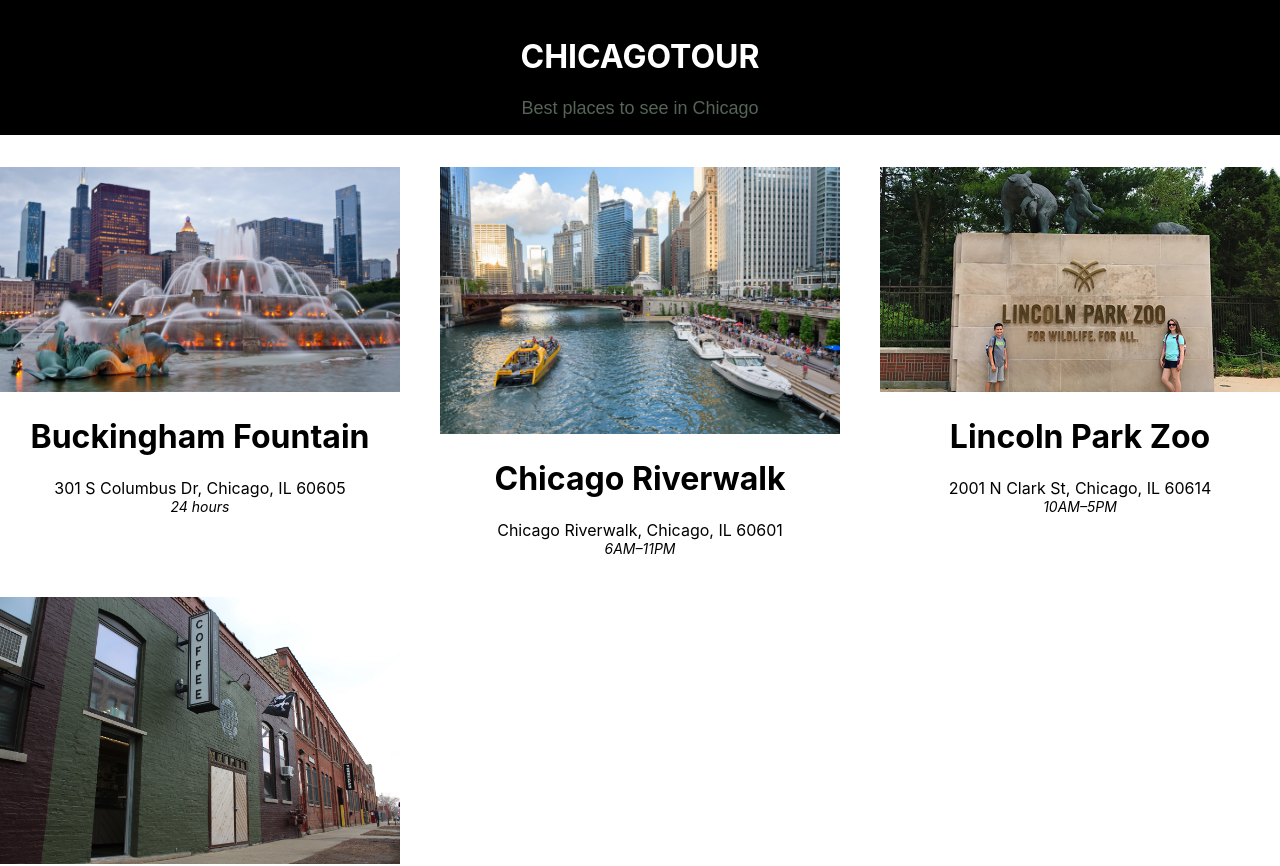
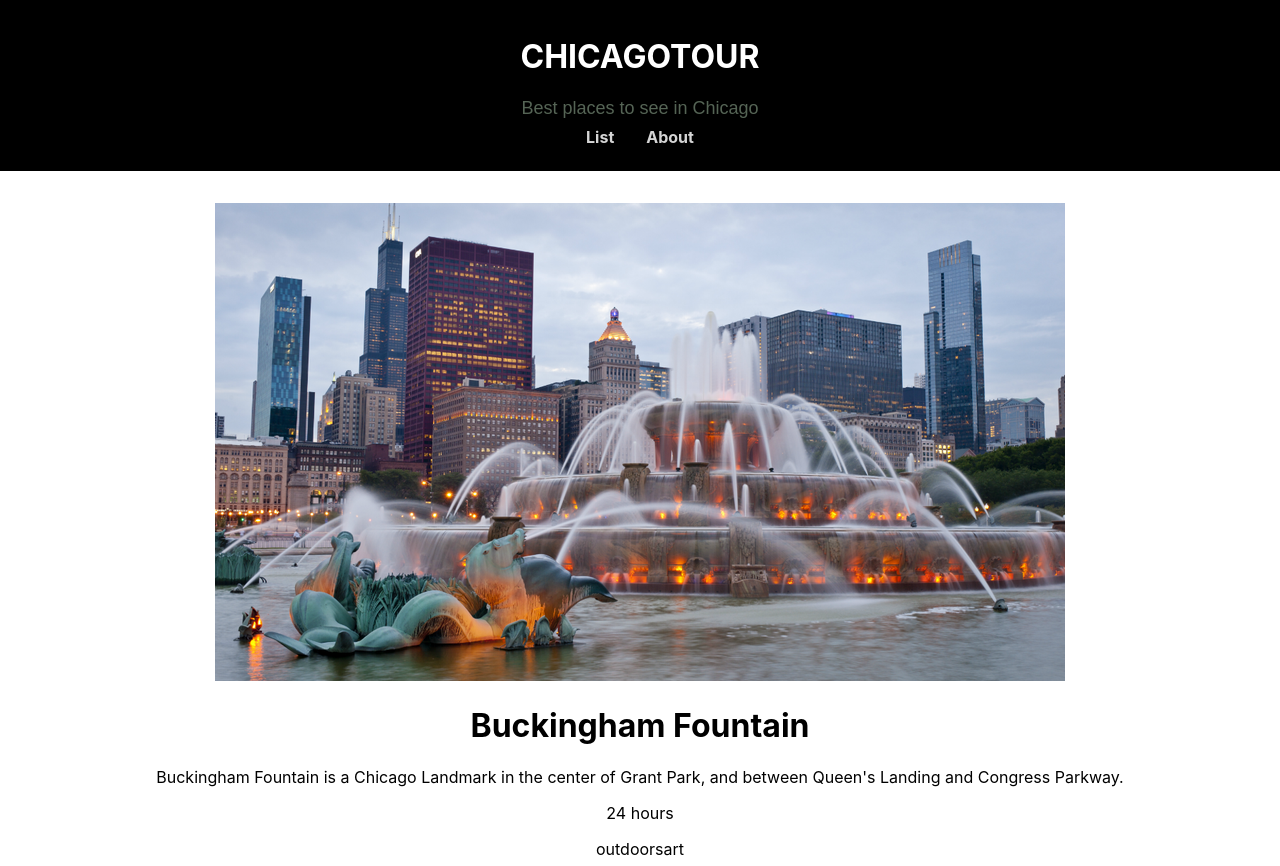
Before and after one commit to Meka88/chicago_tours, a React (Create React App) app: page /#/details/0 in a window 1280 px wide. Shown: the top 866 px of the page. Built offline with nearby package versions, Linux system fonts and the light colour scheme.

Commit message:
added routes

```diff
--- a/package.json
+++ b/package.json
@@ -8,6 +8,7 @@
     "@testing-library/user-event": "^12.8.3",
     "react": "^17.0.2",
     "react-dom": "^17.0.2",
+    "react-router-dom": "^5.2.0",
     "react-scripts": "4.0.3",
     "web-vitals": "^1.1.2"
   },
--- /dev/null
+++ b/src/About.js
@@ -0,0 +1,18 @@
+
+
+function About() {
+    return (
+      <div>
+        <h1>About CHICAGOTOUR</h1>
+        <p>Chicago, on Lake Michigan in Illinois, is among the largest cities in
+        the U.S. Famed for its bold architecture, it has a skyline punctuated by skyscrapers such as
+        the iconic John Hancock Center, 1,451-ft.
+        Willis Tower (formerly the Sears Tower) and the neo-Gothic Tribune Tower.
+        The city is also renowned for its museums,
+        including the Art Institute of Chicago with its noted
+        Impressionist and Post-Impressionist works. </p>
+      </div>
+    )
+  }
+
+  export default About
--- a/src/App.js
+++ b/src/App.js
@@ -3,14 +3,22 @@ import './App.css';
 import Title from './Title';
 import PLACESList from './PLACESList';
 import Footer from './Footer';
+import { HashRouter as Router, Route } from 'react-router-dom';
+import About from './About';
+import PLACESDetails from './PLACESDetails';
 
 function App() {
   return (
+    <Router>
     <div className="App">
       <Title />
-      <PLACESList/>
+      <Route exact path="/" component={PLACESList}/>
+      <Route path="/about" component={About}/>
+      <Route path="/details/:id" component={PLACESDetails} />
+
       <Footer />
     </div>
+    </Router>
   );
 }
 
--- /dev/null
+++ b/src/PLACESDetails.js
@@ -0,0 +1,27 @@
+
+
+import data from './places-data.json'
+
+function PLACESDetails(props) {
+  const { id } = props.match.params // Location index
+  const { images, title, desc, hours, features, geo } = data[id]
+
+  return (
+    <div>
+      <div>
+        <img src={`${process.env.PUBLIC_URL}images/${images[0]}`} />
+      </div>
+
+      <div>
+        <h1>{ title }</h1>
+        <p>{ desc }</p>
+        <p>{ hours }</p>
+        <p>{ features }</p>
+        <p>{ geo.lat } { geo.lon }</p>
+      </div>
+
+    </div>
+  )
+}
+
+export default PLACESDetails
--- a/src/PLACESList.js
+++ b/src/PLACESList.js
@@ -4,9 +4,10 @@ import data from "./places-data.json";
 
 
 function PLACESList() {
-    const places = data.map(({ title, address, images, hours}) => {
+    const places = data.map(({ title, address, images, hours}, i) => {
         return (
             <PLACESSpace
+            id={i}
             key={title}
             name={title}
             address={address}
--- a/src/PLACESSpace.js
+++ b/src/PLACESSpace.js
@@ -1,12 +1,17 @@
 import './PLACESSpace.css';
+import { Link } from 'react-router-dom'
 
 function PLACESSpace(props) {
-    const { name, image, address, hours } = props
+    const { name, image, address, hours, id } = props
     return (
         <div className="PLACESSpace">
+            <Link to={`/details/${id}`}>
             <img src={`${process.env.PUBLIC_URL}/images/${image}`}
             width="300" height="300" alt="Hello" />
+            </Link>
+            <Link to={`/details/${id}`}>
             <h1>{name}</h1>
+            </Link>
             <div>{address}</div>
             <div className="hours">{hours}</div>
         </div>
--- a/src/Title.css
+++ b/src/Title.css
@@ -11,3 +11,14 @@
     font-family: sans-serif;
     font-size: large;
 }
+.Title .nav-link {
+    display: inline-block;
+    padding: 0.5em 1em;
+    color: rgba(255, 255, 255, 0.835);
+    font-weight: bold;
+    text-decoration: none;
+  }
+  .Title .nav-link-active {
+    color: #fff;
+    border-bottom: 2px solid;
+  }
--- a/src/Title.js
+++ b/src/Title.js
@@ -1,11 +1,26 @@
 import React from 'react';
 import './Title.css';
+import { NavLink } from 'react-router-dom'
 
 function Title() {
     return (
         <div className="Title">
+            <header>
             <h1>CHICAGOTOUR</h1>
             <div className="Title-Subtitle">Best places to see in Chicago</div>
+
+            <div>
+                <NavLink
+                className="nav-link"
+                activeClassName="nav-link-active"
+                exact
+                to="/">List</NavLink>
+                <NavLink className="nav-link"
+                activeClassName="nav-link-active"
+                exact
+                to="/about">About</NavLink>
+            </div>
+            </header>
         </div>
     )
 }
```
Also changed, not shown: 1 other file (tests, documents, lock files or other folders).
